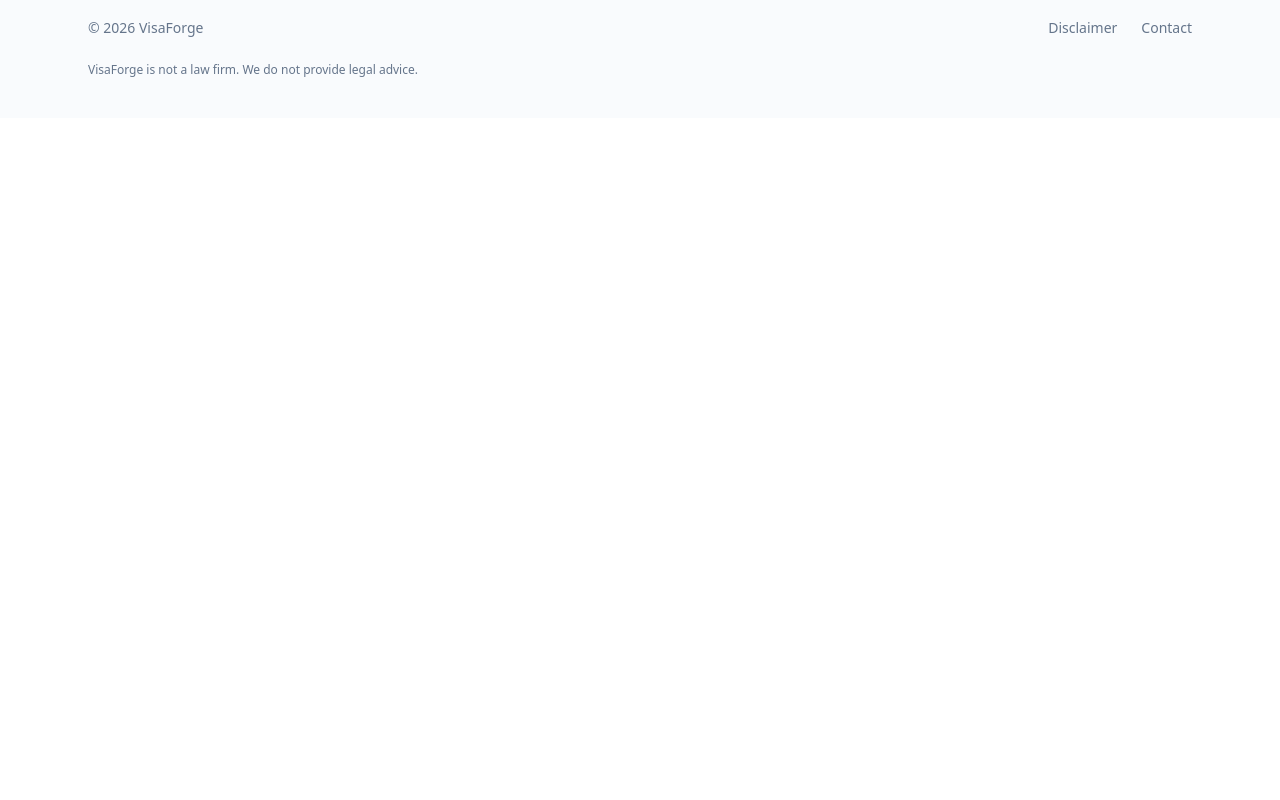
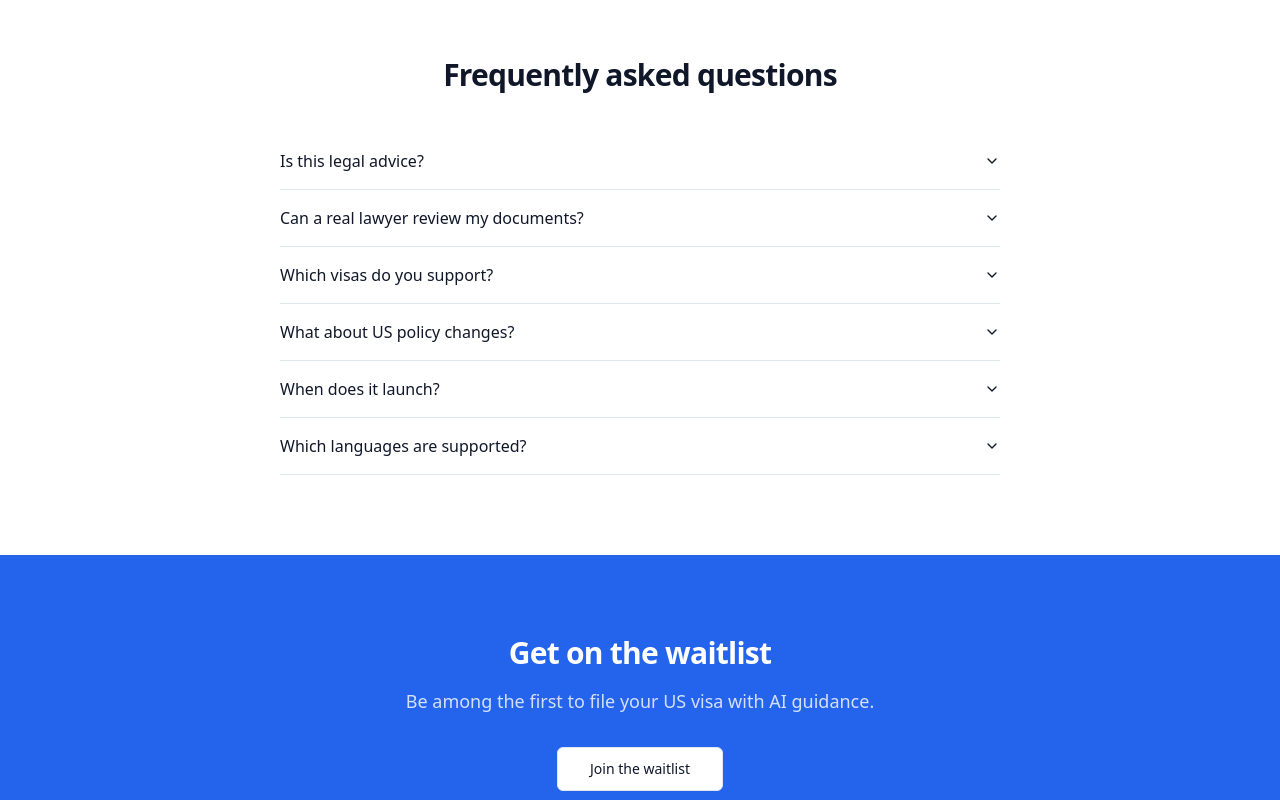
Before and after one commit to kostenk0/VG, a React (Vite) app in the folder apps/landing/: page / in a window 1280 px wide. Shown: the part 2620-3420 px from the top of the page. Before the commit the page ends 2738 px from the top, so only its background shows below. Built offline with nearby package versions, Linux system fonts and the light colour scheme; the HTML template or start-up script is replaced by a standard one.

Commit message:
feat(landing): add FAQ and FinalCTA sections + translations

```diff
--- /dev/null
+++ b/apps/landing/src/components/sections/FAQ.tsx
@@ -0,0 +1,33 @@
+import { useTranslation } from 'react-i18next'
+import { Accordion, AccordionContent, AccordionItem, AccordionTrigger } from '@/ui/accordion'
+import { FadeInOnScroll } from '@/components/FadeInOnScroll'
+
+const FAQ_KEYS = [
+  'legalAdvice',
+  'lawyerReview',
+  'supportedVisas',
+  'policyChanges',
+  'launch',
+  'languages',
+] as const
+
+export function FAQ() {
+  const { t } = useTranslation('home')
+  return (
+    <section className="py-20">
+      <FadeInOnScroll className="mx-auto max-w-3xl px-6">
+        <h2 className="text-center text-3xl font-semibold tracking-tight">{t('faq.heading')}</h2>
+        <Accordion type="single" collapsible className="mt-10 w-full">
+          {FAQ_KEYS.map((key) => (
+            <AccordionItem key={key} value={key}>
+              <AccordionTrigger>{t(`faq.items.${key}.q`)}</AccordionTrigger>
+              <AccordionContent>
+                <p className="text-muted-foreground">{t(`faq.items.${key}.a`)}</p>
+              </AccordionContent>
+            </AccordionItem>
+          ))}
+        </Accordion>
+      </FadeInOnScroll>
+    </section>
+  )
+}
--- /dev/null
+++ b/apps/landing/src/components/sections/FinalCTA.tsx
@@ -0,0 +1,18 @@
+import { useTranslation } from 'react-i18next'
+import { WaitlistCTA } from '@/components/WaitlistCTA'
+import { FadeInOnScroll } from '@/components/FadeInOnScroll'
+
+export function FinalCTA() {
+  const { t } = useTranslation('home')
+  return (
+    <section className="bg-primary text-primary-foreground py-20">
+      <FadeInOnScroll className="mx-auto max-w-3xl px-6 text-center">
+        <h2 className="text-3xl font-semibold tracking-tight">{t('finalCta.heading')}</h2>
+        <p className="text-primary-foreground/80 mt-4 text-lg">{t('finalCta.subheading')}</p>
+        <div className="mt-8">
+          <WaitlistCTA size="lg" variant="outline" className="bg-background text-foreground" />
+        </div>
+      </FadeInOnScroll>
+    </section>
+  )
+}
--- a/apps/landing/src/i18n/en.json
+++ b/apps/landing/src/i18n/en.json
@@ -93,6 +93,39 @@
         }
       },
       "ctaNote": "Be first to know when we launch"
+    },
+    "faq": {
+      "heading": "Frequently asked questions",
+      "items": {
+        "legalAdvice": {
+          "q": "Is this legal advice?",
+          "a": "No. VisaForge is not a law firm and we do not provide legal advice. Our templates and AI assistant are educational tools — for legal advice, consult a licensed immigration attorney."
+        },
+        "lawyerReview": {
+          "q": "Can a real lawyer review my documents?",
+          "a": "Yes — on our Expert tier, a partner immigration attorney reviews your petition before you file. Optional and one-time per petition."
+        },
+        "supportedVisas": {
+          "q": "Which visas do you support?",
+          "a": "Primary focus: EB-2 NIW, O-1A, EB-1A. Also supported: H-1B, L-1, E-2, and F-1/OPT to H-1B transitions."
+        },
+        "policyChanges": {
+          "q": "What about US policy changes?",
+          "a": "We monitor USCIS rule changes weekly and update templates and checklists. We pause categories where guidance is unreliable (asylum is currently paused)."
+        },
+        "launch": {
+          "q": "When does it launch?",
+          "a": "Beta in Q3 2026 — waitlist members are invited first."
+        },
+        "languages": {
+          "q": "Which languages are supported?",
+          "a": "EN and UK at launch. ES, ZH, and HI are on the roadmap based on waitlist demand."
+        }
+      }
+    },
+    "finalCta": {
+      "heading": "Get on the waitlist",
+      "subheading": "Be among the first to file your US visa with AI guidance."
     }
   },
   "disclaimer": {
--- a/apps/landing/src/i18n/uk.json
+++ b/apps/landing/src/i18n/uk.json
@@ -93,6 +93,39 @@
         }
       },
       "ctaNote": "Будьте першими, хто дізнається про запуск"
+    },
+    "faq": {
+      "heading": "Часті питання",
+      "items": {
+        "legalAdvice": {
+          "q": "Чи це юридична порада?",
+          "a": "Ні. VisaForge не є юридичною фірмою і ми не надаємо юридичних порад. Наші шаблони та AI-асистент — це освітні інструменти. Для юридичної поради звертайтеся до ліцензованого імміграційного адвоката."
+        },
+        "lawyerReview": {
+          "q": "Чи може реальний адвокат переглянути мої документи?",
+          "a": "Так — на тарифі Expert адвокат-партнер переглядає вашу петицію перед поданням. Опційно і один раз на петицію."
+        },
+        "supportedVisas": {
+          "q": "Які візи ви підтримуєте?",
+          "a": "Основний фокус: EB-2 NIW, O-1A, EB-1A. Також підтримуємо: H-1B, L-1, E-2 та переходи F-1/OPT → H-1B."
+        },
+        "policyChanges": {
+          "q": "Що з політикою США?",
+          "a": "Ми відстежуємо зміни правил USCIS щотижня та оновлюємо шаблони і чек-листи. Призупиняємо категорії, де орієнтація ненадійна (зараз призупинено притулок)."
+        },
+        "launch": {
+          "q": "Коли запуск?",
+          "a": "Бета в Q3 2026 — учасників waitlist запрошуємо першими."
+        },
+        "languages": {
+          "q": "Які мови підтримуються?",
+          "a": "EN та UK на старті. ES, ZH та HI у планах залежно від попиту з waitlist."
+        }
+      }
+    },
+    "finalCta": {
+      "heading": "Приєднайтеся до waitlist",
+      "subheading": "Будьте серед перших, хто подасть на US-візу з AI-підтримкою."
     }
   },
   "disclaimer": {
--- a/apps/landing/src/pages/Home.tsx
+++ b/apps/landing/src/pages/Home.tsx
@@ -5,6 +5,8 @@ import { Problem } from '@/components/sections/Problem'
 import { HowItWorks } from '@/components/sections/HowItWorks'
 import { VisaTypes } from '@/components/sections/VisaTypes'
 import { PricingTeaser } from '@/components/sections/PricingTeaser'
+import { FAQ } from '@/components/sections/FAQ'
+import { FinalCTA } from '@/components/sections/FinalCTA'
 
 export default function HomePage() {
   return (
@@ -15,6 +17,8 @@ export default function HomePage() {
       <HowItWorks />
       <VisaTypes />
       <PricingTeaser />
+      <FAQ />
+      <FinalCTA />
       <Footer />
     </>
   )
```
